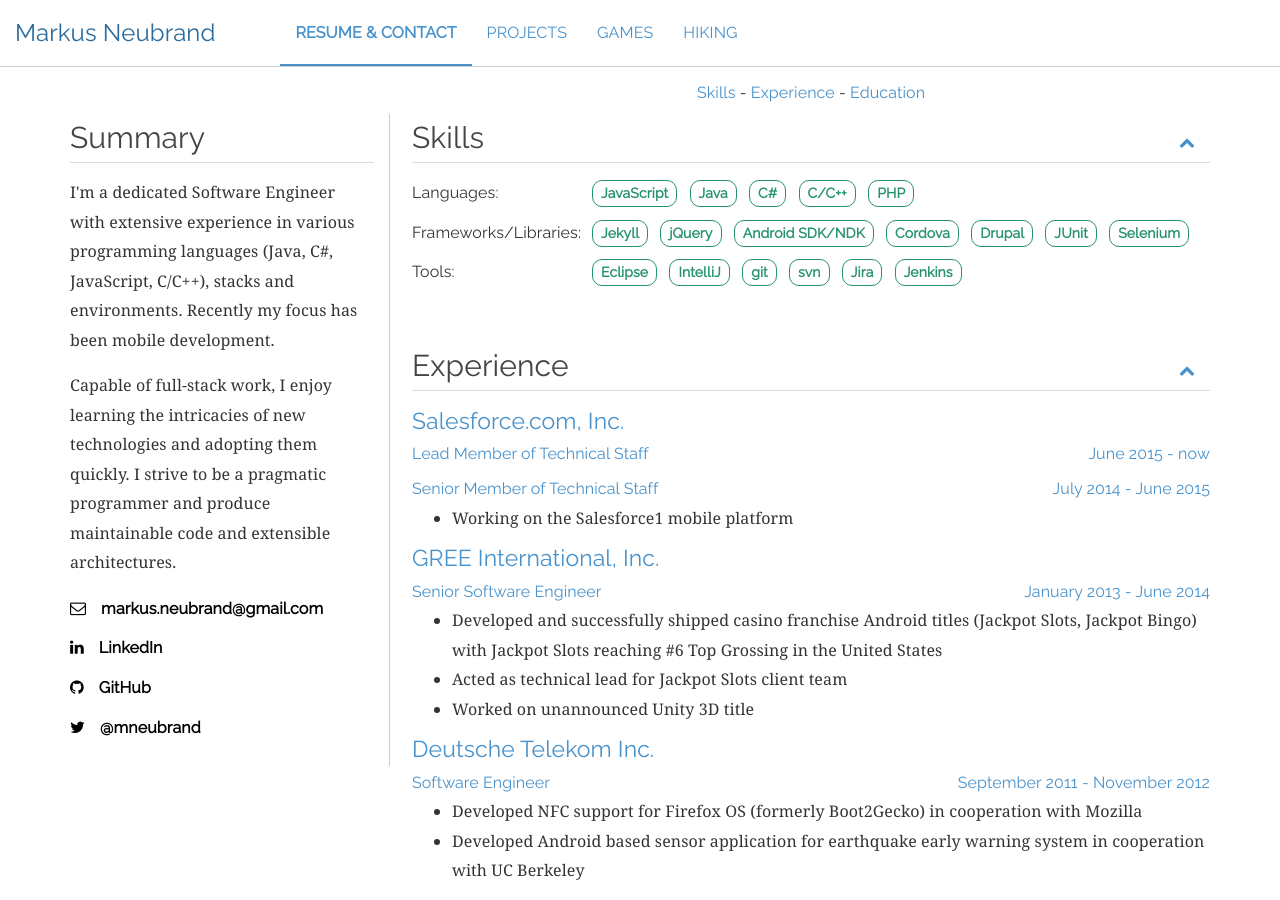
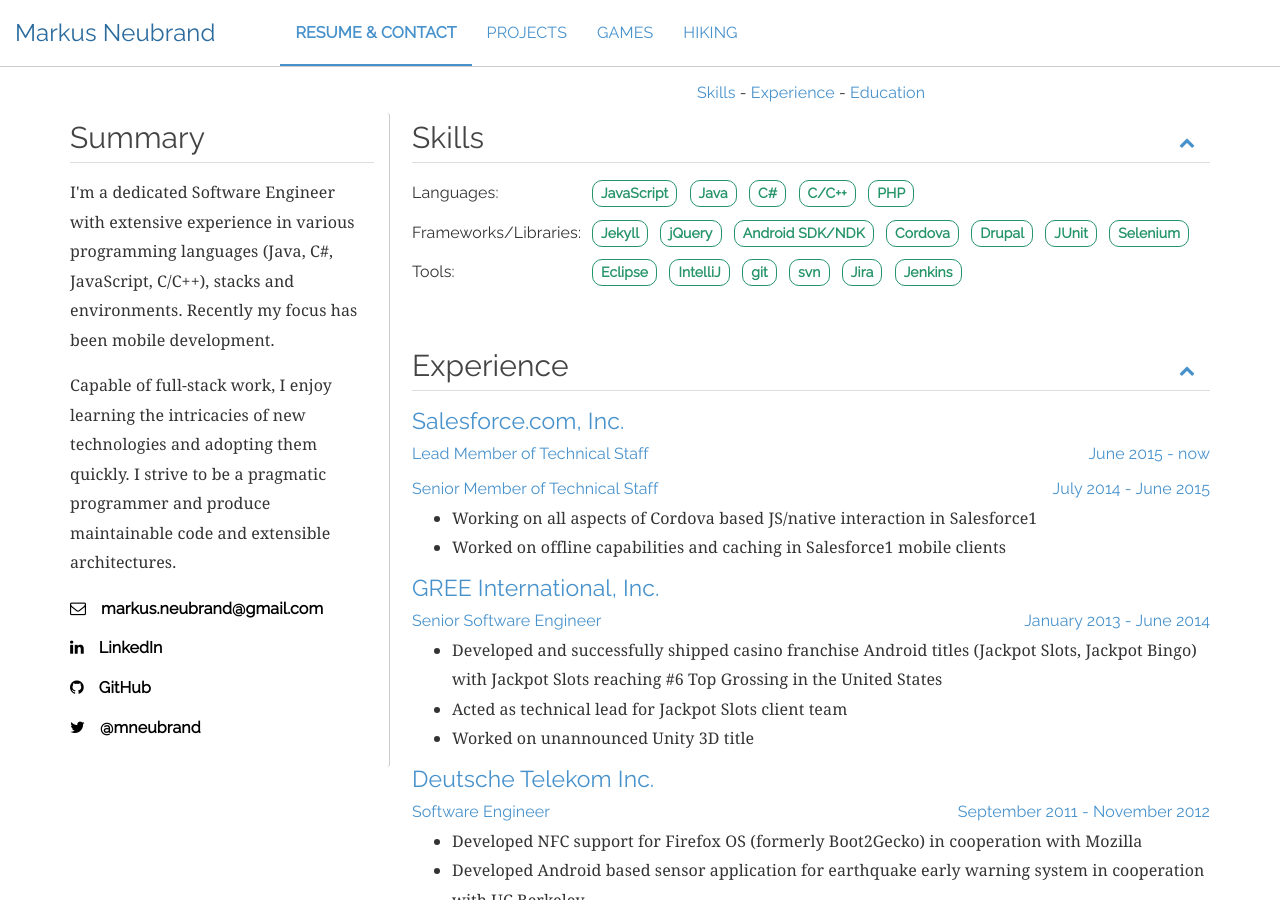
Before and after one commit to mneubrand/mneubrand.github.io, a Jekyll site: the page built from index.html, in a window 1280 px wide and 900 px high. Built offline with Jekyll 4.4.1, drawn with Linux system fonts in a browser that asks for light colours; nearby versions of some CDN libraries.

Commit message:
FiUpdated resume

```diff
--- a/_data/resume.json
+++ b/_data/resume.json
@@ -45,7 +45,7 @@
             "location": "San Francisco, CA, USA",
             "start_date": "June 2015",
             "end_date": "now",
-            "title": "Lead Member of Technical Staff",
+            "title": "Lead Member of Technical Staff"
         },
         {
             "location": "San Francisco, CA, USA",
@@ -53,7 +53,8 @@
             "end_date": "June 2015",
             "title": "Senior Member of Technical Staff",
             "achievements": [
-                "Working on the Salesforce1 mobile platform"
+                "Working on all aspects of Cordova based JS/native interaction in Salesforce1",
+                "Worked on offline capabilities and caching in Salesforce1 mobile clients"
             ]
         },
         {
```
